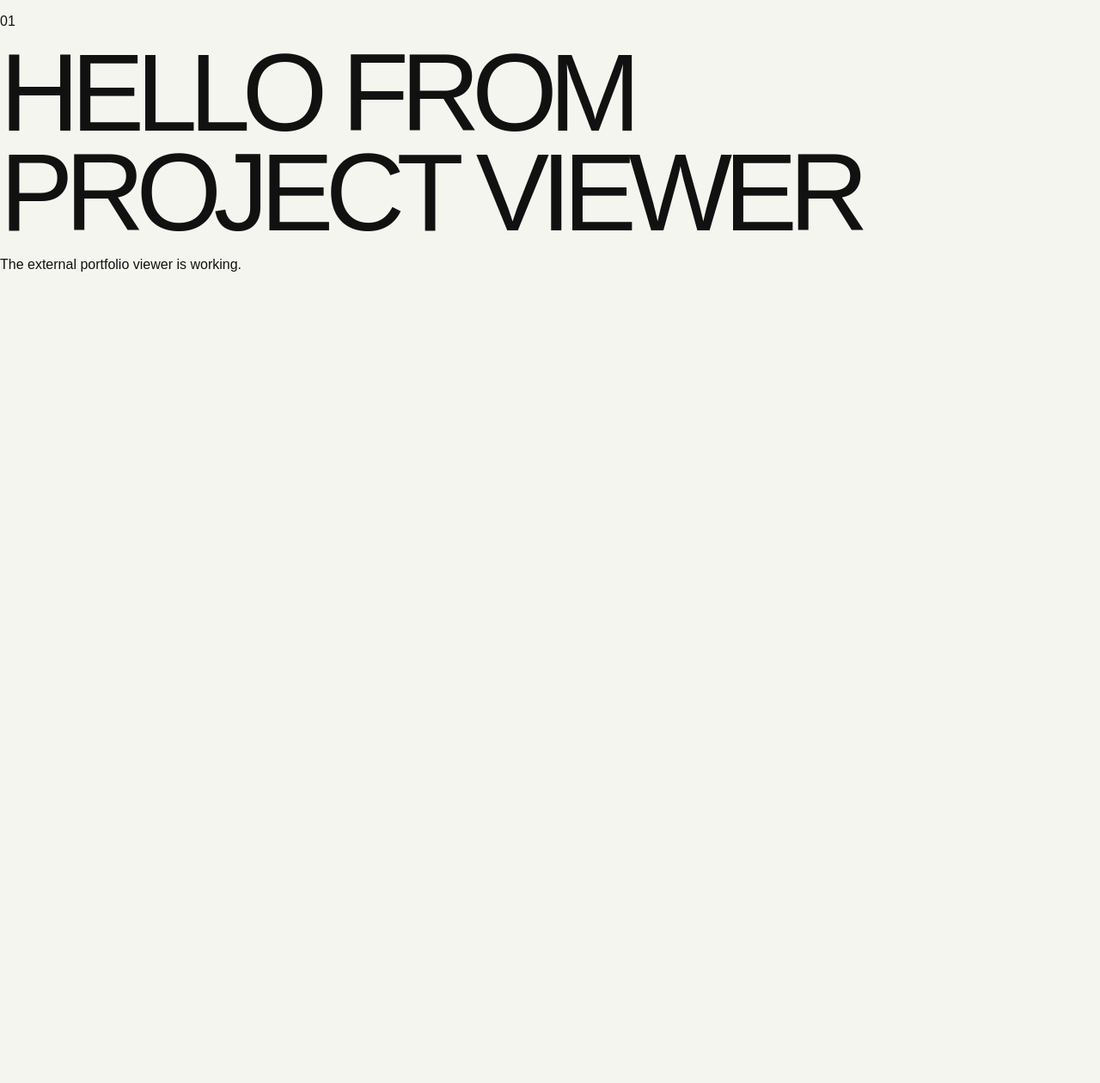
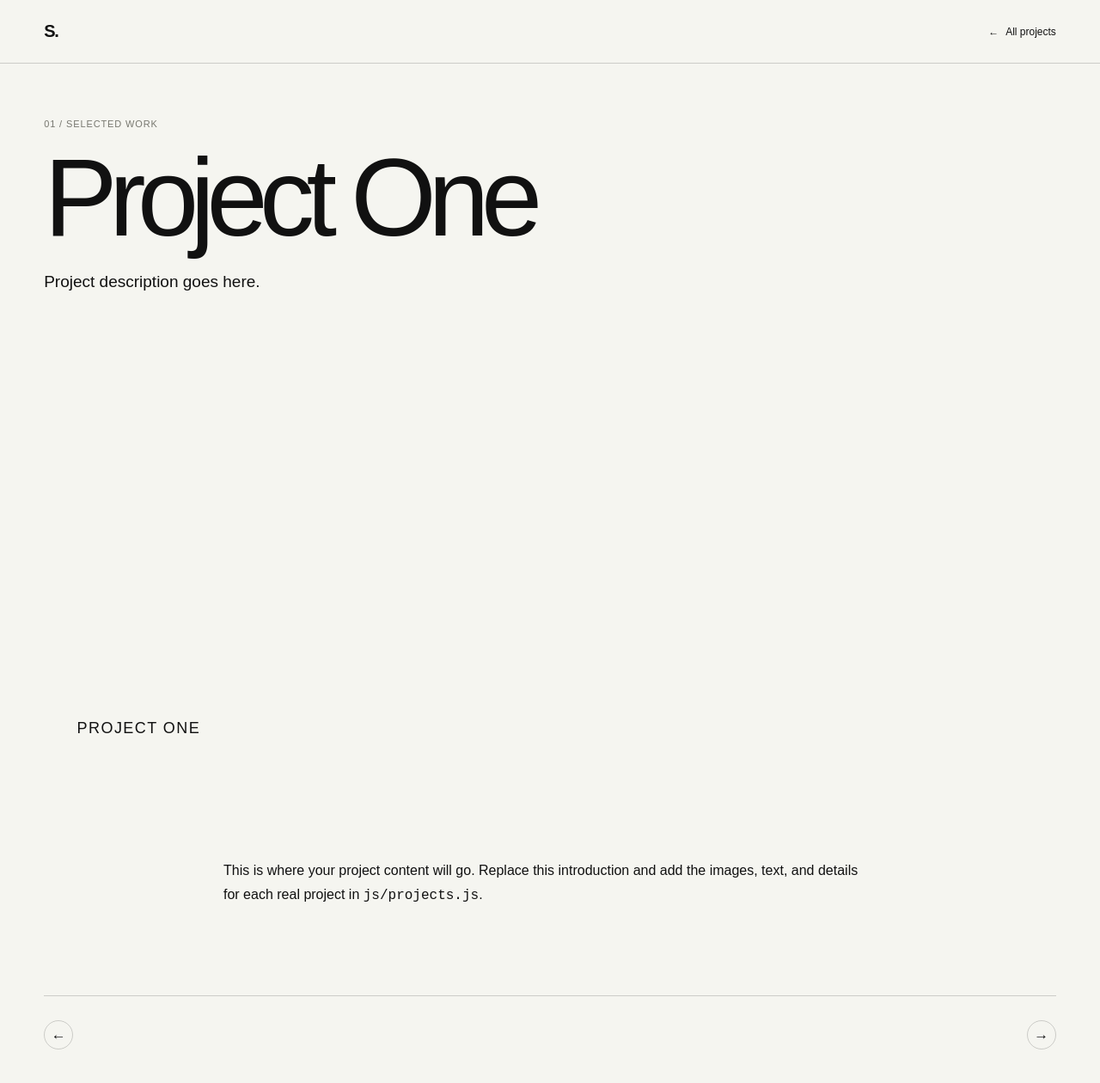
Before and after one commit to Samrudh-Kumar/portfolio-viewer, a plain HTML site: page index.html in a window 1280 px wide. Shown: the whole page at 86% size. Before the commit the page ends 816 px from the top, so only its background shows below. Drawn offline with Linux system fonts and the light colour scheme.

Commit message:
Add files via upload

```diff
--- a/index.html
+++ b/index.html
@@ -3,25 +3,55 @@
 <head>
   <meta charset="UTF-8">
   <meta name="viewport" content="width=device-width, initial-scale=1.0">
-
+  <meta name="theme-color" content="#f5f5f0">
   <title>Portfolio Viewer</title>
-
   <link rel="stylesheet" href="css/portfolio.css">
 </head>
+<body>
+  <header class="topbar">
+    <a class="monogram" href="#" aria-label="Back to all projects">S.</a>
+    <a class="back-link" href="#" id="back-link"><span aria-hidden="true">←</span> All projects</a>
+  </header>
 
-<body>
+  <main id="project-content" class="project-content">
+    <p class="eyebrow" id="project-number">01 / SELECTED WORK</p>
+    <h1 id="project-title">Project One</h1>
+    <p class="project-description" id="project-description">Project description goes here.</p>
 
-    <main>
-        <p class="number">01</p>
+    <div class="hero-art" id="project-art" role="img" aria-label="Project preview artwork">
+      <span class="hero-art-label" id="project-art-label">PROJECT ONE</span>
+    </div>
 
-        <h1>HELLO FROM<br>PROJECT VIEWER</h1>
+    <div class="project-body" id="project-body">
+      <p>This is where your project content will go. Replace this introduction and add the images, text, and details for each real project in <code>js/projects.js</code>.</p>
+    </div>
 
-        <p class="status">
-            The external portfolio viewer is working.
-        </p>
+    <nav class="project-navigation" aria-label="Project navigation">
+      <a class="project-nav previous" id="previous-project" href="#" aria-label="Previous project">
+        <span class="nav-arrow" aria-hidden="true">←</span>
+        <span class="nav-preview">
+          <span class="preview-image" id="previous-image" aria-hidden="true"></span>
+          <span class="preview-copy">
+            <span class="preview-direction">PREVIOUS PROJECT</span>
+            <span class="preview-title" id="previous-title">Project One</span>
+          </span>
+        </span>
+      </a>
+
+      <a class="project-nav next" id="next-project" href="#" aria-label="Next project">
+        <span class="nav-preview">
+          <span class="preview-image" id="next-image" aria-hidden="true"></span>
+          <span class="preview-copy">
+            <span class="preview-direction">NEXT PROJECT</span>
+            <span class="preview-title" id="next-title">Project Two</span>
+          </span>
+        </span>
+        <span class="nav-arrow" aria-hidden="true">→</span>
+      </a>
+    </nav>
   </main>
 
+  <script src="js/projects.js"></script>
   <script src="js/viewer.js"></script>
-
 </body>
 </html>
```
Lines whose indentation alone changed are shown as unchanged.
